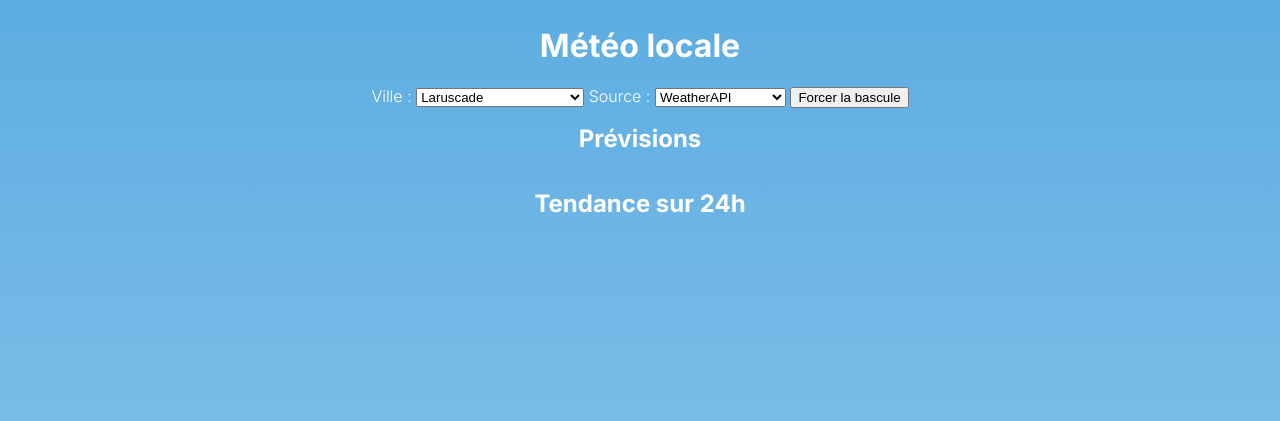
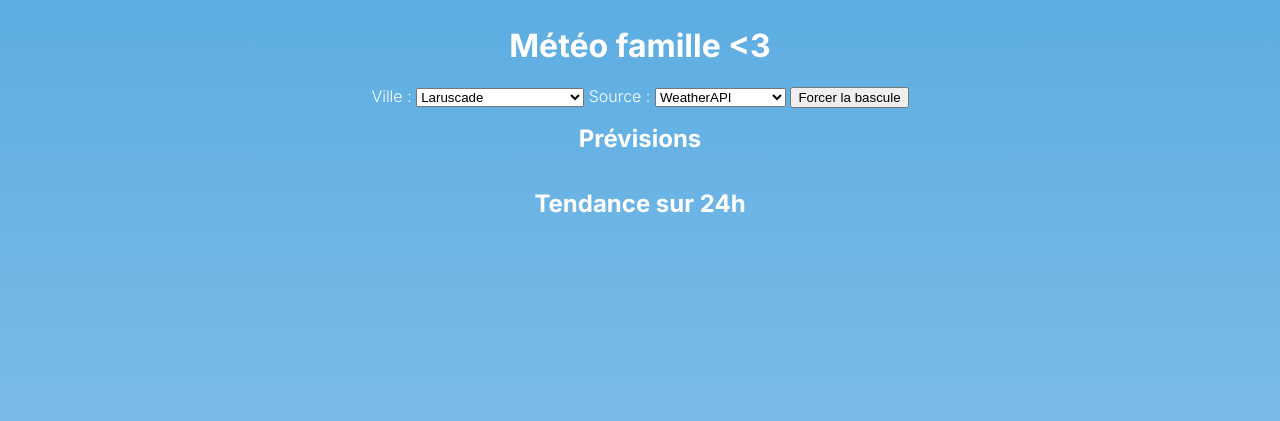
Before and after one commit to fnaplayground/weather-maker, a plain HTML site: page index.html in a window 1280 px wide. Shown: the top 421 px of the page. Drawn offline with nearby package versions, Linux system fonts and the light colour scheme; no server answers.

Commit message:
Update index.html
raw

```diff
--- a/index.html
+++ b/index.html
@@ -3,7 +3,7 @@
 <head>
   <meta charset="UTF-8" />
   <meta name="viewport" content="width=device-width, initial-scale=1.0"/>
-  <title>Météo locale</title>
+  <title>Météo famille <3</title>
   <link href="https://fonts.googleapis.com/css2?family=Inter:wght@300;700&display=swap" rel="stylesheet">
   <script src="https://cdn.jsdelivr.net/npm/chart.js"></script>
   <style>
@@ -54,7 +54,7 @@
   </style>
 </head>
 <body>
-  <h1>Météo locale</h1>
+  <h1>Météo famille <3</h1>
   <div id="controls">
     <label for="citySelect">Ville :</label>
 <select id="citySelect">
```
